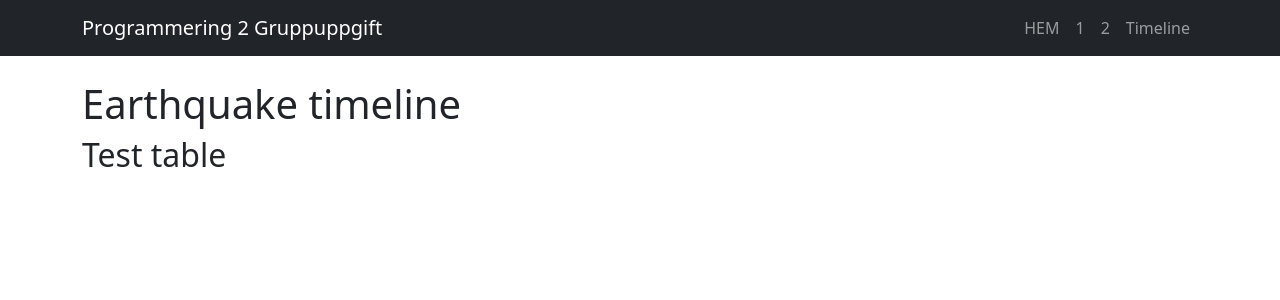
After one commit to EliFromTheNorth/P2-Gruppuppgift, a Flask app: page /timeline in a window 1280 px wide. The commit adds this page. Shown: the top 300 px of the page. Run offline with Flask 3, Linux system fonts and the light colour scheme; data that the repository does not hold is empty.

Commit message:
test table/api connection

```diff
--- a/Templates/base.html
+++ b/Templates/base.html
@@ -22,7 +22,7 @@
                 <a class="nav-link" href="/">HEM</a>
                 <a class="nav-link" href="/1">1</a>
                 <a class="nav-link" href="/2">2</a>
-                <a class="nav-link" href="/3">3</a>
+                <a class="nav-link" href="/timeline">Timeline</a>
             </div>
         </div>
     </nav>
--- /dev/null
+++ b/Templates/timeline.html
@@ -0,0 +1,9 @@
+{% extends "base.html" %}
+
+{% block content %}
+<h1>Earthquake timeline</h1>
+<h2>Test table</h2>
+
+{{timeline | safe}}
+
+{% endblock %}
--- a/app.py
+++ b/app.py
@@ -2,12 +2,36 @@ from flask import Flask, render_template
 import pandas as pd
 import plotly.express as px
 import requests
+from datetime import datetime, date, timedelta
 
 app = Flask(__name__)
 
-# Vi sätter en tidsgräns och minmagnitude för att inte överskrida USGS API-gränsen på 20 000 händelser (Error 400).
-URL = "https://earthquake.usgs.gov/fdsnws/event/1/query?format=geojson&starttime=2026-09-01&minmagnitude=2.5"
+# start_date = date.today() - timedelta(days=30)
+# print(f"dstartdate: {start_date}")
+# # Vi sätter en tidsgräns och minmagnitude för att inte överskrida USGS API-gränsen på 20 000 händelser (Error 400).
+# URL = f"https://earthquake.usgs.gov/fdsnws/event/1/query?format=geojson&starttime={start_date}&minmagnitude=2.5"
+
+# short test url:
+URL = f"https://earthquake.usgs.gov/fdsnws/event/1/query?format=geojson&starttime={date.today()}&minmagnitude=2.5"
 
 @app.route('/')
 def index():
     return render_template('index.html')
+
+@app.route('/timeline')
+def timeline():
+    response = requests.get(URL)
+    data = response.json()
+    table_data = []
+    for entry in data['features']:
+        e = entry['properties']
+        timestamp = e.get("time", "")
+        event_date = datetime.fromtimestamp(timestamp/1000)
+        table_data.append({
+            "Day": event_date.date(),
+            "Location": e.get("place", ""),
+            "Magnitude": e.get("mag", ""),
+        })
+    df = pd.DataFrame(table_data)
+    html = df.to_html(classes="table table-striped", index=False)
+    return render_template("timeline.html", timeline=html)
```
